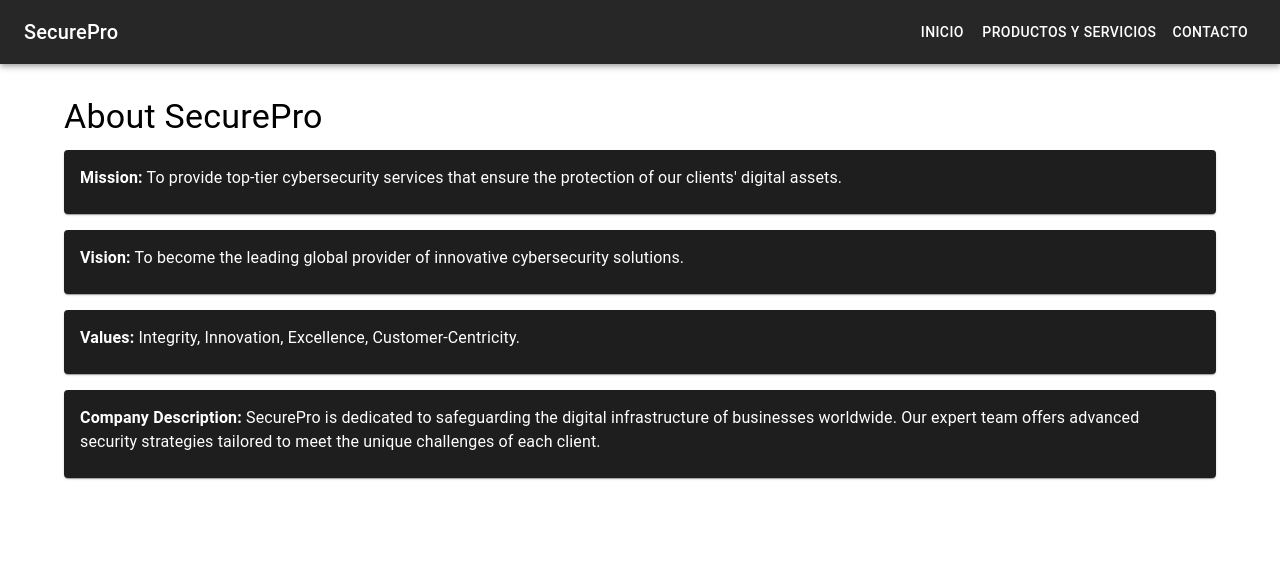
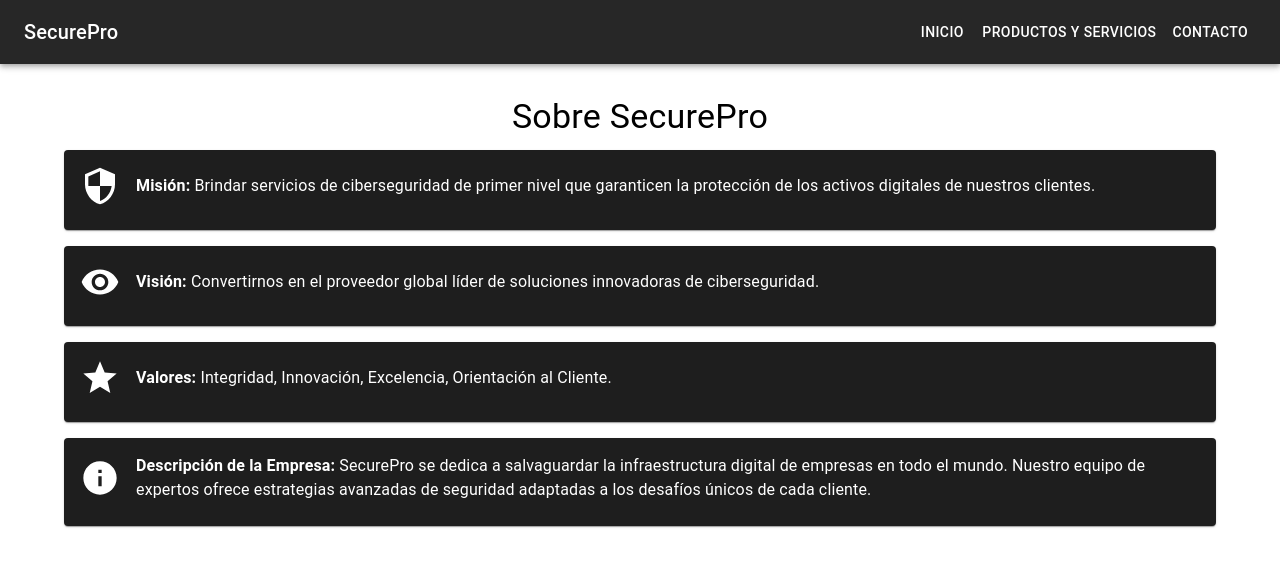
Before and after one commit to UP210878/paginawebHumberto, a React (Create React App) app: page / in a window 1280 px wide. Shown: the top 566 px of the page. Built offline with nearby package versions, Linux system fonts and the light colour scheme.

Commit message:
iconos en inicio

```diff
--- a/src/components/Home.js
+++ b/src/components/Home.js
@@ -1,59 +1,66 @@
 import React from 'react';
 import { Container, Typography, Box, Card, CardContent } from '@mui/material';
 import { styled } from '@mui/system';
+import SecurityIcon from '@mui/icons-material/Security';
+import VisibilityIcon from '@mui/icons-material/Visibility';
+import StarIcon from '@mui/icons-material/Star';
+import InfoIcon from '@mui/icons-material/Info';
 
 const ZoomCard = styled(Card)(({ theme }) => ({
-  transition: 'transform 0.3s',
+  transition: 'transform 0.3s, box-shadow 0.3s',
   '&:hover': {
     transform: 'scale(1.05)',
+    boxShadow: '0 8px 16px rgba(0, 0, 0, 0.1)', // Añadir una sombra ligera al hover
   },
 }));
-
-
 
 const Home = () => {
   return (
     <Container>
       <Box my={4}>
-        <Typography variant="h4" gutterBottom>
-          About SecurePro
+        <Typography variant="h4" gutterBottom style={{textAlign: 'center'}}>
+          Sobre SecurePro
         </Typography>
 
-        <Box mb={2}> {/* Add margin bottom for spacing */}
+        <Box mb={2}> {/* Misión */}
           <ZoomCard>
-            <CardContent>
+            <CardContent style={{ display: 'flex', alignItems: 'center' }}>
+              <SecurityIcon style={{ fontSize: 40, marginRight: '16px' }} />
               <Typography variant="body1">
-                <strong>Mission:</strong> To provide top-tier cybersecurity services that ensure the protection of our clients' digital assets.
+                <strong>Misión:</strong> Brindar servicios de ciberseguridad de primer nivel que garanticen la protección de los activos digitales de nuestros clientes.
               </Typography>
             </CardContent>
           </ZoomCard>
         </Box>
 
-        <Box mb={2}> {/* Add margin bottom for spacing */}
+        <Box mb={2}> {/* Visión */}
           <ZoomCard>
-            <CardContent>
+            <CardContent style={{ display: 'flex', alignItems: 'center' }}>
+              <VisibilityIcon style={{ fontSize: 40, marginRight: '16px' }} />
               <Typography variant="body1">
-                <strong>Vision:</strong> To become the leading global provider of innovative cybersecurity solutions.
+                <strong>Visión:</strong> Convertirnos en el proveedor global líder de soluciones innovadoras de ciberseguridad.
               </Typography>
             </CardContent>
           </ZoomCard>
         </Box>
 
-        <Box mb={2}> {/* Add margin bottom for spacing */}
+        <Box mb={2}> {/* Valores */}
           <ZoomCard>
-            <CardContent>
+            <CardContent style={{ display: 'flex', alignItems: 'center' }}>
+              <StarIcon style={{ fontSize: 40, marginRight: '16px' }} />
               <Typography variant="body1">
-                <strong>Values:</strong> Integrity, Innovation, Excellence, Customer-Centricity.
+                <strong>Valores:</strong> Integridad, Innovación, Excelencia, Orientación al Cliente.
               </Typography>
             </CardContent>
           </ZoomCard>
         </Box>
 
-        <Box mb={2}> {/* Add margin bottom for spacing */}
+        <Box mb={2}> {/* Descripción de la empresa */}
           <ZoomCard>
-            <CardContent>
+            <CardContent style={{ display: 'flex', alignItems: 'center' }}>
+              <InfoIcon style={{ fontSize: 40, marginRight: '16px' }} />
               <Typography variant="body1">
-                <strong>Company Description:</strong> SecurePro is dedicated to safeguarding the digital infrastructure of businesses worldwide. Our expert team offers advanced security strategies tailored to meet the unique challenges of each client.
+                <strong>Descripción de la Empresa:</strong> SecurePro se dedica a salvaguardar la infraestructura digital de empresas en todo el mundo. Nuestro equipo de expertos ofrece estrategias avanzadas de seguridad adaptadas a los desafíos únicos de cada cliente.
               </Typography>
             </CardContent>
           </ZoomCard>
```
